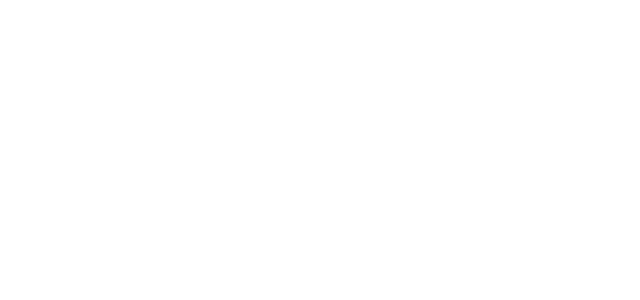
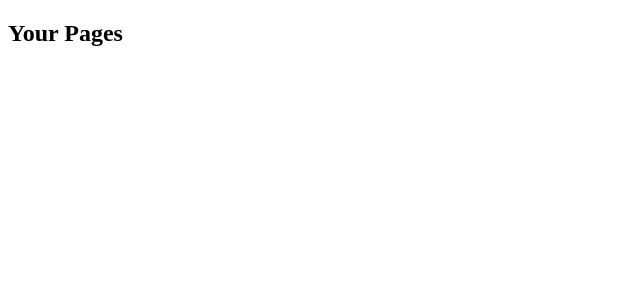
Before and after one commit to lekcik/websiteBuilder, a React (Vite) app in the folder websiteBuilder/: page / in a window 1280 px wide. Shown: the top 300 px of the page, without its empty margins (0-640 px from the left). Built offline with nearby package versions, Linux system fonts and the light colour scheme.

Commit message:
structure added

```diff
--- a/websiteBuilder/src/App.jsx
+++ b/websiteBuilder/src/App.jsx
@@ -1,10 +1,10 @@
-
+import Home from "./pages/Home.jsx"
 
 function App() {
 
   return (
     <>
-
+      <Home />
     </>
   )
 }
--- a/websiteBuilder/src/pages/Home.jsx
+++ b/websiteBuilder/src/pages/Home.jsx
@@ -1,8 +1,12 @@
 
 function Home() {
     return(
-        <section className="home">
-            halo
+        <section className="home" aria-label="your pages">
+            <h1>Your Pages</h1>
+            <section className="pagesList">
+                <section className="pageCard"></section>
+                <section className="addPageCard"></section>
+            </section>
         </section>
     )
 }
```
Also changed, not shown: websiteBuilder/src/pages/home.css (added), websiteBuilder/src/root.css (added).
